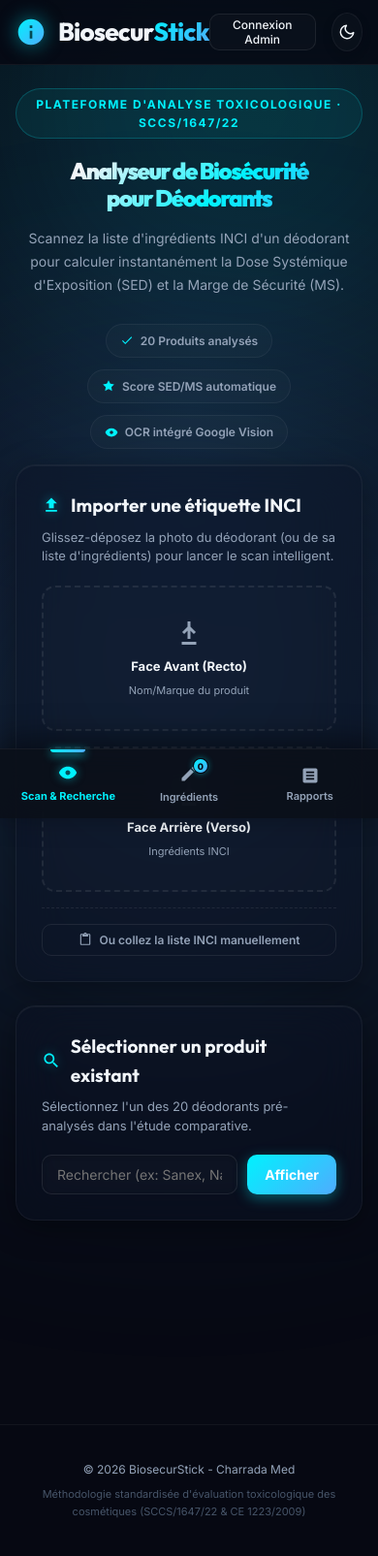
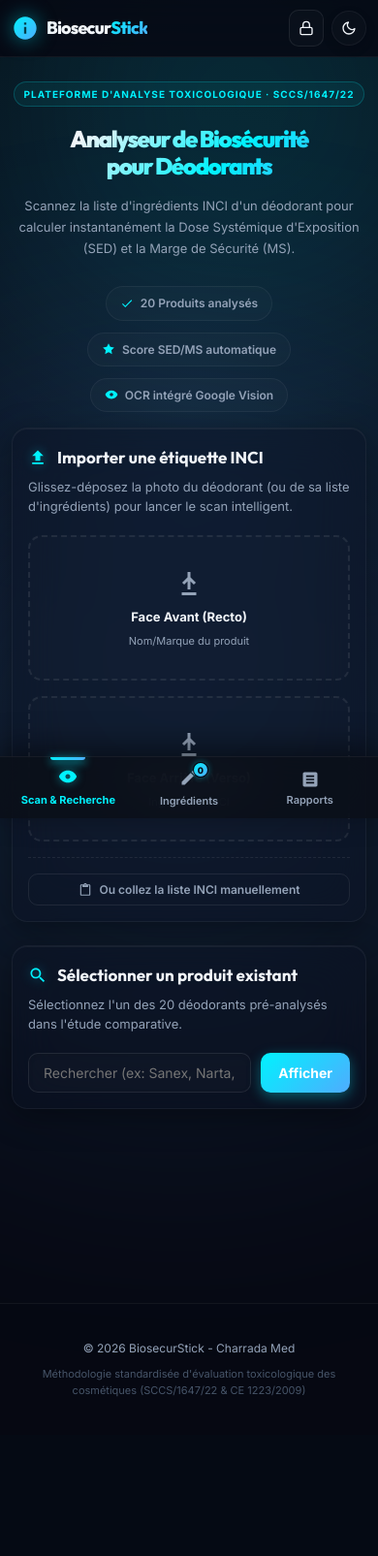
Before and after one commit to charrada1993/BiosecurStick, a Flask app: page / in a window 390 px wide. Shown: the whole page at 97% size. After the commit the page ends 1440 px from the top, so only its background shows below. Run offline with Flask 3, Linux system fonts and the light colour scheme; data that the repository does not hold is empty; some libraries are stand-ins or nearby versions.

Commit message:
Refactor mobile layout responsiveness and navigation header styling

```diff
--- a/static/css/styles.css
+++ b/static/css/styles.css
@@ -1817,7 +1817,122 @@ body {
     }
 
     .app-header {
-        padding: 12px 0;
+        padding: 10px 0;
+    }
+
+    .logo-text {
+        font-size: 22px;
+    }
+
+    .logo-area {
+        gap: 8px;
+    }
+
+    .theme-toggle-btn {
+        width: 36px;
+        height: 36px;
+    }
+
+    .theme-toggle-btn svg {
+        width: 16px;
+        height: 16px;
+    }
+
+    .admin-btn-icon {
+        flex-shrink: 0;
+    }
+}
+
+@media (max-width: 768px) {
+    /* Hide button texts in header, showing only icons */
+    .app-header .btn-sm span,
+    .app-header .btn-install-pwa span {
+        display: none;
+    }
+
+    .app-header .btn-sm,
+    .app-header .btn-install-pwa {
+        padding: 0;
+        width: 36px;
+        height: 36px;
+        min-width: 36px;
+        display: inline-flex;
+        align-items: center;
+        justify-content: center;
+        border-radius: 10px;
+    }
+
+    /* Reduce header elements gap */
+    .header-right {
+        gap: 8px;
+    }
+
+    /* Reduce general card padding for tighter fit */
+    .card {
+        padding: 16px !important;
+        border-radius: 16px;
+    }
+
+    /* Adjust heading spacing and font sizes */
+    .card-title {
+        font-size: 17px;
+    }
+
+    .metric-title {
+        margin-bottom: 12px;
+    }
+
+    .section-title {
+        font-size: 15px;
+        margin-bottom: 12px;
+    }
+
+    /* Make data table fonts and paddings smaller */
+    .data-table th,
+    .data-table td {
+        padding: 8px 10px;
+        font-size: 12px;
+    }
+}
+
+@media (max-width: 480px) {
+    /* Further container padding reduction */
+    .container {
+        padding: 0 12px;
+    }
+
+    /* Shrink logo further */
+    .logo-text {
+        font-size: 18px;
+    }
+
+    .logo-icon {
+        width: 28px;
+        height: 28px;
+    }
+
+    /* Shrink hero further */
+    .hero-eyebrow {
+        font-size: 10px;
+        padding: 4px 10px;
+        letter-spacing: 1px;
+    }
+
+    .hero-title {
+        font-size: 24px;
+    }
+
+    .hero-subtitle {
+        font-size: 13px;
+    }
+
+    /* Bottom nav height adjustment on very small screens */
+    .mobile-bottom-nav {
+        height: 64px;
+    }
+
+    .main-content {
+        padding-bottom: 80px;
     }
 }
 
@@ -1967,12 +2082,4 @@ body {
     animation: pwaFadeIn 0.4s cubic-bezier(0.25, 0.8, 0.25, 1) forwards;
 }
 
-/* Mobile: show just icon on very small screens */
-@media (max-width: 400px) {
-    .btn-install-pwa span {
-        display: none;
-    }
-    .btn-install-pwa {
-        padding: 8px 10px;
-    }
-}
+/* Mobile: show just icon on very small screens (handled by max-width: 768px) */
--- a/templates/index.html
+++ b/templates/index.html
@@ -55,10 +55,28 @@
                     Plateforme d'Évaluation Biologique SCCS
                 </div>
                 {% if session.role == 'admin' %}
-                <button class="btn btn-secondary btn-sm" onclick="location.href='/admin'" style="height: 38px; font-weight: 500;">Espace Admin</button>
-                <button class="btn btn-danger btn-sm" onclick="location.href='/logout'" style="height: 38px; font-weight: 500;">Déconnexion</button>
+                <button class="btn btn-secondary btn-sm" onclick="location.href='/admin'" style="height: 38px; font-weight: 500;" aria-label="Espace Admin">
+                    <svg class="admin-btn-icon" viewBox="0 0 24 24" width="16" height="16" fill="none" stroke="currentColor" stroke-width="2" stroke-linecap="round" stroke-linejoin="round">
+                        <path d="M12 22s8-4 8-10V5l-8-3-8 3v7c0 6 8 10 8 10z"></path>
+                    </svg>
+                    <span>Espace Admin</span>
+                </button>
+                <button class="btn btn-danger btn-sm" onclick="location.href='/logout'" style="height: 38px; font-weight: 500;" aria-label="Déconnexion">
+                    <svg class="admin-btn-icon" viewBox="0 0 24 24" width="16" height="16" fill="none" stroke="currentColor" stroke-width="2" stroke-linecap="round" stroke-linejoin="round">
+                        <path d="M9 21H5a2 2 0 0 1-2-2V5a2 2 0 0 1 2-2h4"></path>
+                        <polyline points="16 17 21 12 16 7"></polyline>
+                        <line x1="21" y1="12" x2="9" y2="12"></line>
+                    </svg>
+                    <span>Déconnexion</span>
+                </button>
                 {% else %}
-                <button class="btn btn-secondary btn-sm" onclick="location.href='/login'" style="height: 38px; font-weight: 500;">Connexion Admin</button>
+                <button class="btn btn-secondary btn-sm" onclick="location.href='/login'" style="height: 38px; font-weight: 500;" aria-label="Connexion Admin">
+                    <svg class="admin-btn-icon" viewBox="0 0 24 24" width="16" height="16" fill="none" stroke="currentColor" stroke-width="2" stroke-linecap="round" stroke-linejoin="round">
+                        <rect x="3" y="11" width="18" height="11" rx="2" ry="2"></rect>
+                        <path d="M7 11V7a5 5 0 0 1 10 0v4"></path>
+                    </svg>
+                    <span>Connexion Admin</span>
+                </button>
                 {% endif %}
                 <button class="theme-toggle-btn" id="themeToggleBtn" aria-label="Changer de thème">
                     <svg class="sun-icon" viewBox="0 0 24 24" width="18" height="18" fill="none" stroke="currentColor"
```
